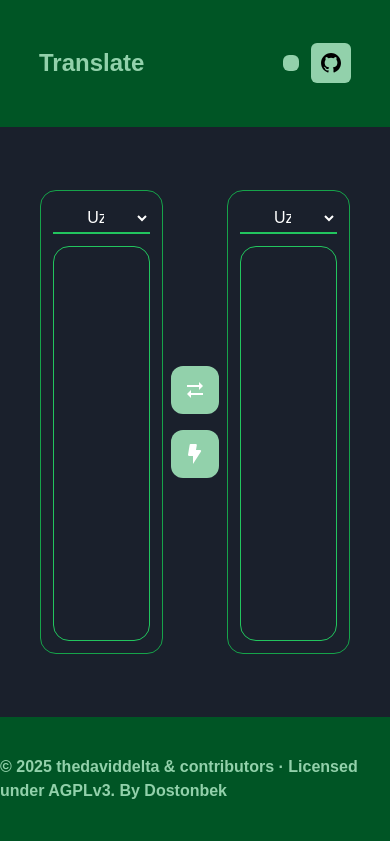
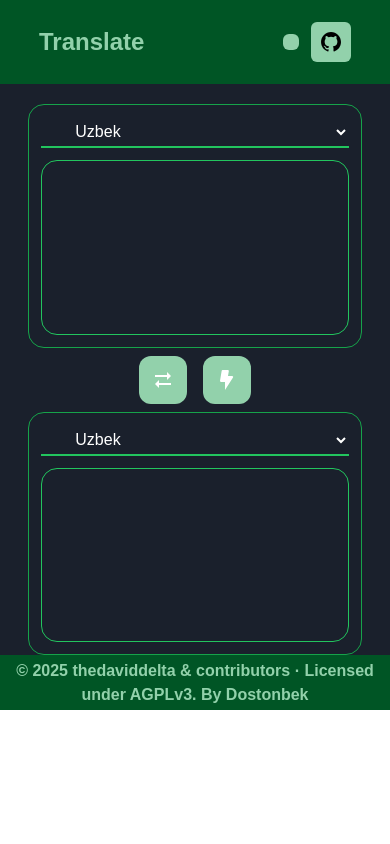
Before and after one commit to Dastanbekk/Translate, a website: page src/index.html in a window 390 px wide. Drawn offline with nearby package versions, Linux system fonts and the light colour scheme.

Commit message:
Resposive complete

```diff
--- a/src/index.html
+++ b/src/index.html
@@ -12,7 +12,7 @@
     <div class="flex flex-col h-[100vh]">
 
 
-        <div class="bg-[#005525] h-[15%]">
+        <div class="bg-[#005525] h-[10%] md:h-[15%]">
             <div class="w-[80%] py-[20px] mx-auto h-full items-center flex justify-between">
                 <div>
                     <a class="text-[#92D1AB] text-[24px] font-bold" href="./index.html">Translate</a>
@@ -28,9 +28,9 @@
             </div>
         </div>
 
-        <div class="bg-[#1A202C]  h-[70%]">
-            <div class="w-[90%] mx-auto flex h-full justify-center items-center gap-2">
-                <div class="w-[35%] border border-green-600 rounded-2xl px-3 h-[55vh] py-3 flex flex-col items-start gap-3">
+        <div class="bg-[#1A202C] h-[70%] py-[20px] md:py-0  md:h-[70%]">
+            <div class="w-[90%] mx-auto flex h-full flex-col justify-center md:flex-row items-center gap-2">
+                <div class="w-[95%] md:w-[35%] border border-green-600 rounded-2xl px-3 h-[55vh] py-3 flex flex-col items-start gap-3">
                     <select  id="select_first" class="border-b-2 bg-transparent text-white w-full border-green-500 px-[30px] py-[5px]  outline-none ">
                         <option class="bg-gray-700" value="uz">Uzbek</option>
                         <option class="bg-gray-700" value="en">English</option>
@@ -48,11 +48,11 @@
                         </textarea>
                 </div>
 
-                <div class="flex flex-col items-center gap-4" >
+                <div class="flex md:flex-col items-center gap-4" >
                     <button class="bg-[#92D1AB] p-[12px] text-white rounded-xl rotate-90"><img src="../images/arrow.svg" alt=""></button>
                     <button id="run" class="bg-[#92D1AB] p-[12px] text-white rounded-xl"><img src="../images/bolt.svg" alt=""></button>
                 </div>
-                <div class="w-[35%] border border-green-600 rounded-2xl px-3 h-[55vh] py-3 flex flex-col  items-start gap-3">
+                <div class="w-[95%] md:w-[35%] border border-green-600 rounded-2xl px-3 h-[55vh] py-3 flex flex-col  items-start gap-3">
                     <select  id="select_second" class="border-b-2 w-full bg-transparent text-white px-[30px] py-[5px] border-green-500  outline-none ">
                         <option class="bg-gray-700" value="uz">Uzbek</option>
                         <option class="bg-gray-700" value="en">English</option>
@@ -69,8 +69,8 @@
                 </div>
             </div>
         </div>
-        <div class="h-[21%] bg-[#005525] flex justify-center items-center">
-            <h3 class="text-[#92D1AB] font-bold ">© 2025 thedaviddelta & contributors · Licensed under AGPLv3. By Dostonbek</h3>
+        <div class="h-[10%] md:h-[21%] bg-[#005525] flex justify-center items-center">
+            <h3 class="text-[#92D1AB] font-bold text-center">© 2025 thedaviddelta & contributors · Licensed under AGPLv3. By Dostonbek</h3>
         </div>
 
 
```
Also changed, not shown: output.css.
